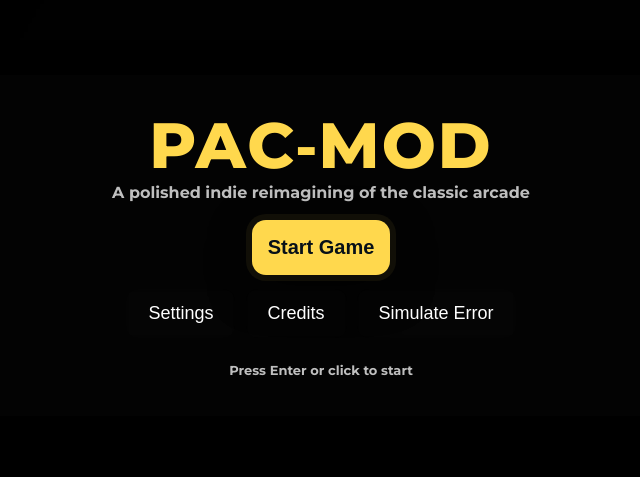
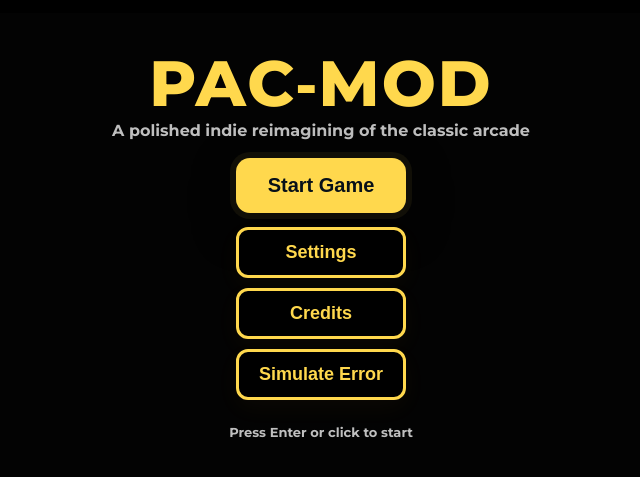
Before and after one commit to devvyyxyz/pacman, a React (Vite) app: page / in a window 1280 px wide. Shown: the part 155-632 px from the top of the page, without its empty margins (319-959 px from the left). Built offline with nearby package versions, Linux system fonts and the light colour scheme.

Commit message:
feat: enhance button styles in menu with secondary variant for better UI consistency

```diff
--- a/src/components/Menu/Menu.module.css
+++ b/src/components/Menu/Menu.module.css
@@ -12,14 +12,18 @@
 .name{font-size:64px;line-height:1;margin:0;color:var(--accent);letter-spacing:2px;font-weight:800}
 .subtitle{margin:0;color:var(--muted);font-size:16px;opacity:0;transform:translateY(6px);animation:fadeInUp .9s 250ms both}
 @keyframes fadeInUp{to{opacity:1;transform:translateY(0)}}
-.controls{display:flex;flex-direction:column;gap:14px;align-items:center}
-.row{display:flex;gap:10px;align-items:center}
+.controls{display:flex;flex-direction:column;gap:14px;align-items:stretch}
+.controls .btn{width:100%}
+.row{display:flex;flex-direction:column;gap:10px;align-items:center;width:100%}
 .btn{appearance:none;border:0;padding:14px 22px;border-radius:12px;font-size:18px;cursor:pointer;background:transparent;color:white;transition:transform .22s ease,box-shadow .22s,background .22s;display:flex;align-items:center;justify-content:center;gap:10px;backdrop-filter:blur(3px);}
 .btn:hover{transform:translateY(-6px) scale(1.02);box-shadow:0 18px 40px rgba(0,0,0,0.6),0 0 18px rgba(255,208,90,0.04)}
 .btn:active{transform:translateY(-2px) scale(.997)}
 .btn:focus{outline:none;box-shadow:0 0 0 6px rgba(255,208,90,0.06),0 14px 40px rgba(0,0,0,0.6)}
 .primary{background:var(--accent);color:#071018;font-weight:800;font-size:20px;padding:16px;border-radius:14px;box-shadow:0 14px 40px rgba(255,176,56,0.08),0 6px 18px rgba(0,0,0,0.6)}
 .primary:hover{box-shadow:0 20px 80px rgba(255,176,56,0.1),0 10px 30px rgba(0,0,0,0.6)}
+.secondary{background:var(--bg);color:var(--accent);border:3px solid var(--accent);font-weight:700;padding:12px 20px;border-radius:12px;box-shadow:0 8px 24px rgba(255,176,56,0.04);}
+.secondary:hover{transform:translateY(-6px) scale(1.02);box-shadow:0 20px 60px rgba(255,176,56,0.08)}
+.secondary:focus{outline:none;box-shadow:0 0 0 6px rgba(255,208,90,0.06),0 14px 40px rgba(0,0,0,0.6)}
 .footer{color:var(--muted);font-size:13px;margin-top:6px}
 .bg{position:absolute;inset:0;z-index:0;pointer-events:none;filter:blur(18px) brightness(.95);background:linear-gradient(120deg,#000000 0%, #030303 50%, #000000 100%);animation:pan 24s linear infinite;opacity:.65}
 @keyframes pan{0%{background-position:0% 50%}50%{background-position:100% 50%}100%{background-position:0% 50%}}
--- a/src/components/Menu/index.tsx
+++ b/src/components/Menu/index.tsx
@@ -38,9 +38,9 @@ export default function Menu({onStart, onOpenSettings, onOpenCredits, onError}:
           </button>
 
           <div className={styles.row}>
-            <button className={styles.btn} onClick={handleSettings}>Settings</button>
-            <button className={styles.btn} onClick={handleCredits}>Credits</button>
-            <button className={styles.btn} onClick={handleError}>Simulate Error</button>
+            <button className={`${styles.btn} ${styles.secondary}`} onClick={handleSettings}>Settings</button>
+            <button className={`${styles.btn} ${styles.secondary}`} onClick={handleCredits}>Credits</button>
+            <button className={`${styles.btn} ${styles.secondary}`} onClick={handleError}>Simulate Error</button>
           </div>
         </div>
 
```
